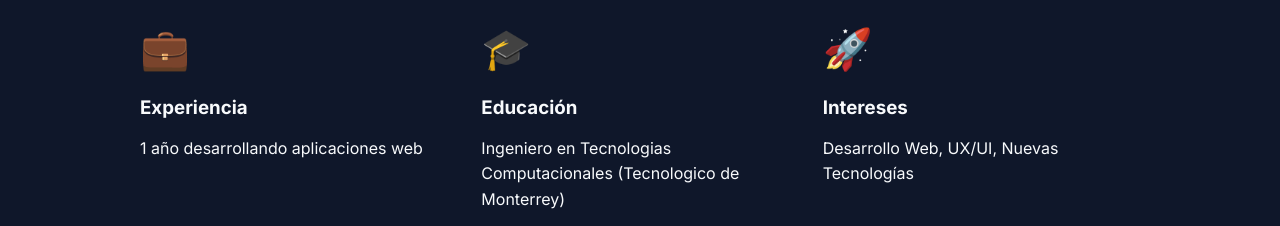
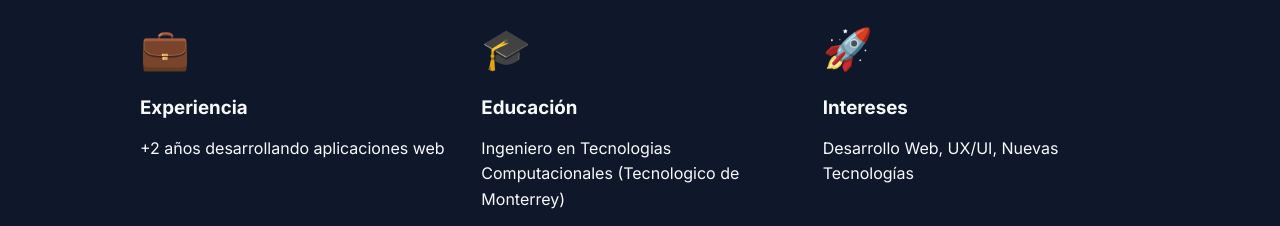
Before and after one commit to Panchogzzsosa/Portafolio, a React (Vite) app: page / in a window 1280 px wide. Shown: the part 1920-2146 px from the top of the page. Built offline with nearby package versions, Linux system fonts and the light colour scheme.

Commit message:
cambios en la experiencia

```diff
--- a/src/components/About.jsx
+++ b/src/components/About.jsx
@@ -15,7 +15,7 @@ function About({ description = {
       downloadCV: 'Ver CV',
       experience: {
         title: 'Experiencia',
-        text: '1 año desarrollando aplicaciones web'
+        text: '+2 años desarrollando aplicaciones web'
       },
       education: {
         title: 'Educación',
--- a/src/context/LanguageContext.jsx
+++ b/src/context/LanguageContext.jsx
@@ -69,7 +69,7 @@ export const translations = {
       description: 'Soy un desarrollador web apasionado por crear soluciones digitales innovadoras. Me especializo en el desarrollo Front End y disfruto construyendo aplicaciones web que combinen funcionalidad con una excelente experiencia de usuario.',
       experience: {
         title: 'Experiencia',
-        text: '1 año desarrollando aplicaciones web'
+        text: '+2 años desarrollando aplicaciones web'
       },
       education: {
         title: 'Educación',
```
